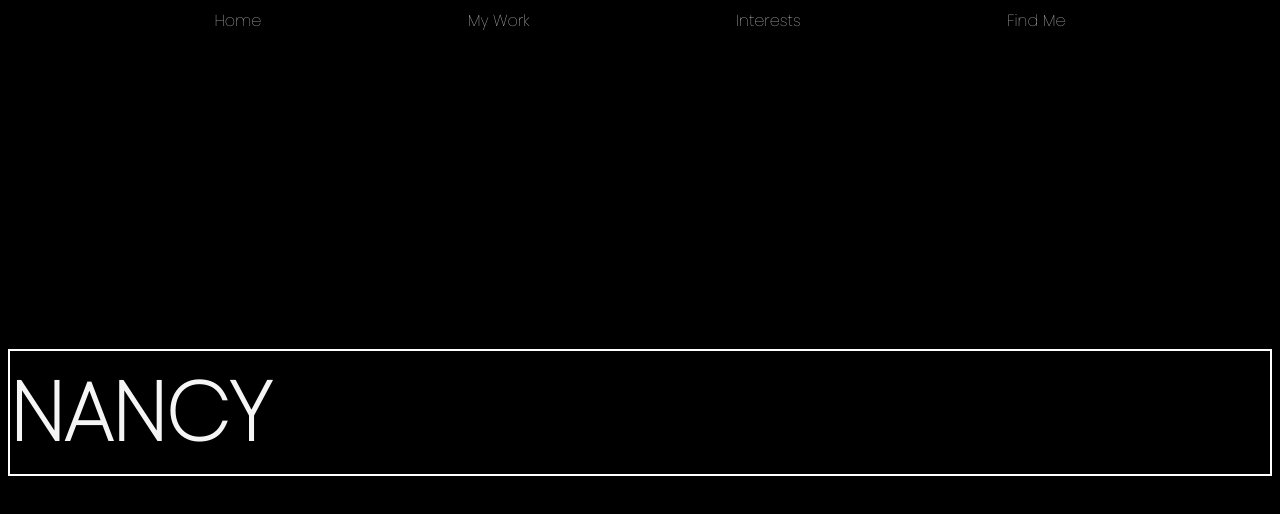
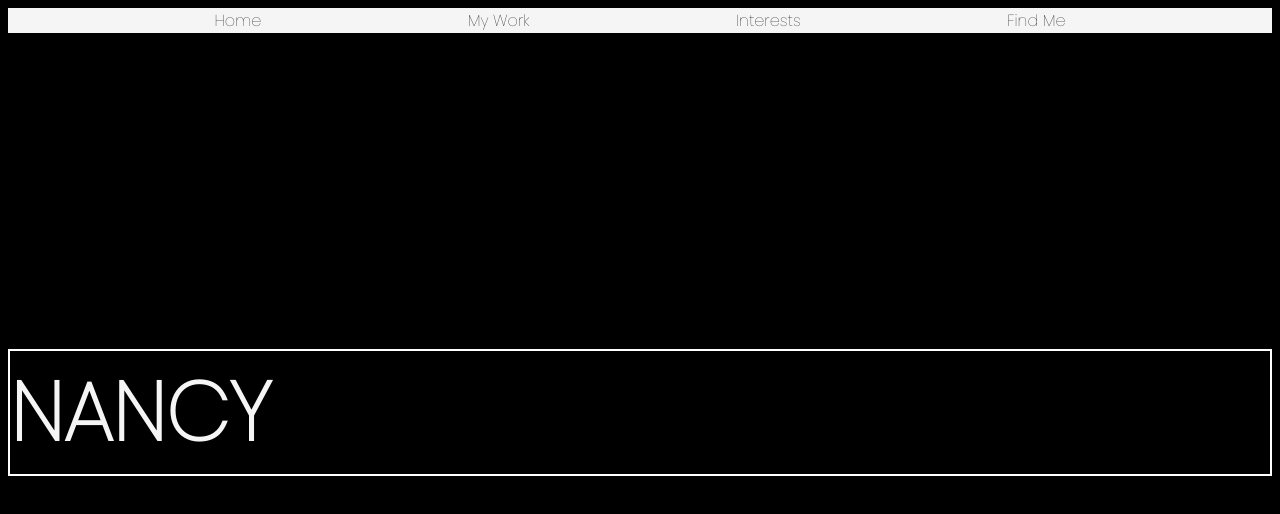
Before and after one commit to nanceche/NancySite, a plain HTML site: page index.html in a window 1280 px wide. In both pictures the pointer is over the element 640 px from the left and 20 px from the top of the page. Drawn offline with Linux system fonts and the light colour scheme.

Commit message:
hover effects

```diff
--- a/style.css
+++ b/style.css
@@ -19,3 +19,11 @@ li {
   margin-top: 25%;
   justify-content: center;
 }
+
+header:hover {
+  background-color: whitesmoke;
+  color: black;
+}
+li:hover {
+  text-decoration: underline;
+}
```
